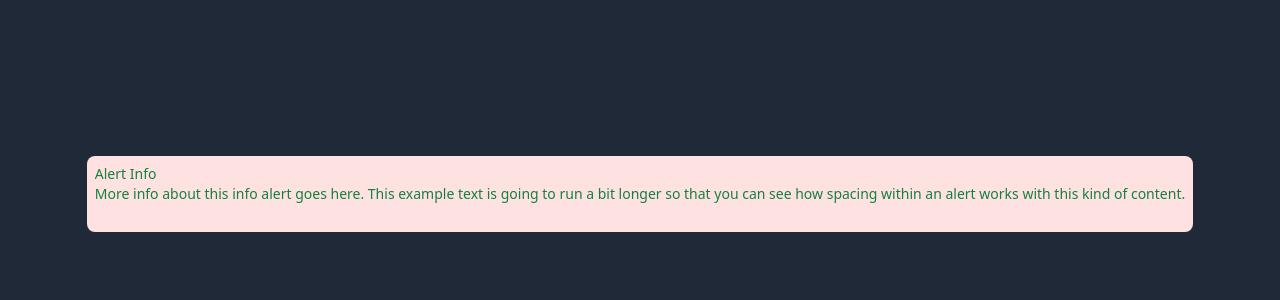
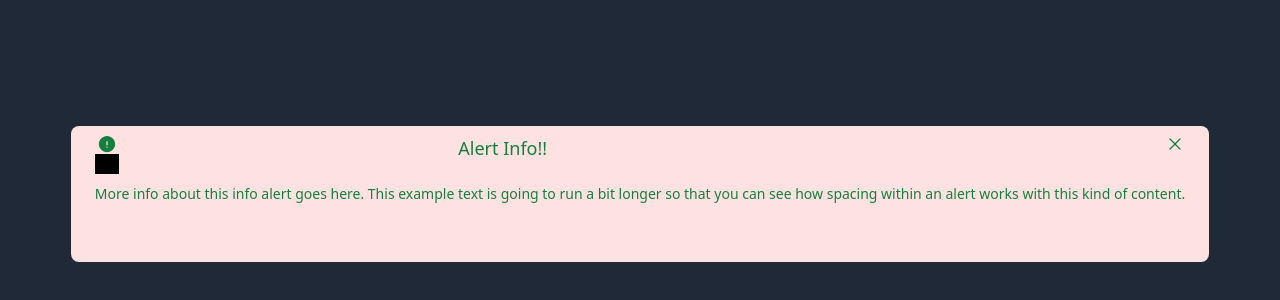
Before and after one commit to LikhitaMagar01/tailwindcss-reusable-components, a Nuxt app: page /alert in a window 1280 px wide. Shown: the part 206-506 px from the top of the page. Built offline with nearby package versions, Linux system fonts and the light colour scheme.

Commit message:
icon dynamic remains

```diff
--- a/pages/alert/index.vue
+++ b/pages/alert/index.vue
@@ -1,10 +1,9 @@
 <template>
     <div>
-        <useAlert color="bg-red-100 grid grid-rows-3 flex items-center success flex p-2 text-sm rounded-lg text-green-700" title="Alert Info" body="More info about this info alert goes here. This example text is going to run a bit longer so that you can see how spacing within an alert works with this kind of content." />
+        <useAlert icon="ExclamationCircleIcon" color="bg-red-100 grid grid-rows-3 flex items-center success flex p-2 text-sm rounded-lg text-green-700" title="Alert Info!!" body="More info about this info alert goes here. This example text is going to run a bit longer so that you can see how spacing within an alert works with this kind of content." />
     </div>
 </template>
 
 <script setup>
 import useAlert from './useAlert.vue';
-// import { BeakerIcon } from '@heroicons/vue/24/solid'
 </script>
--- a/pages/alert/useAlert.vue
+++ b/pages/alert/useAlert.vue
@@ -2,11 +2,20 @@
   <div
     class="bg-gray-800 h-screen flex items-center justify-center antialiased hover:subpixel-antialiased"
   >
-    <div :class="color">
-      <h1>
+    <div :class="color" v-if="!dismissible">
+      <div class="grid grid-cols-3 px-4">
+        <div class="grid justify-items-start">
+                <ExclamationCircleIcon class="h-5 w-6" />
+                <component :is="props.icon" class="h-5 w-6 bg-black" />
+              </div>
+        <h1 class="text-lg font-semi-bold grid justify-items-start">
         {{ title }}
       </h1>
-      <p>
+      <div class="grid justify-items-end">
+        <XMarkIcon class="w-5 h-5" @click="dismissible=true" />
+      </div>
+      </div>
+      <p class="px-4">
         {{ body }}
       </p>
     </div>
@@ -14,6 +23,28 @@
 </template>
 
 <script setup>
-defineProps(["color", "title", "body", "size", "icon"]);
+import { XMarkIcon,ExclamationCircleIcon, CheckBadgeIcon } from '@heroicons/vue/24/solid'
+let dismissible = ref(null)
+// let icon = ref('ExclamationCircleIcon')
+const props = defineProps({
+  title: {
+    type: String
+  },
+  body: {
+    type: String
+  },
+  color: {
+    default: ""
+  },
+  icon: {
+    default: ""
+  },
+  dismissible: {
+    type: Boolean,
+    default: ""
+  },
+  timeout: {
+    default: ""
+  }
+})
 </script>
-// import { BeakerIcon , AcademicCapIcon} from '@heroicons/vue/24/solid'
--- a/pages/modal/index.vue
+++ b/pages/modal/index.vue
@@ -39,7 +39,6 @@
 
 <script setup>
 import useModal from "./useModal.vue";
-import { ref } from "vue";
 
 const modalActive = ref(null);
 const toggleModal = () => {
```
